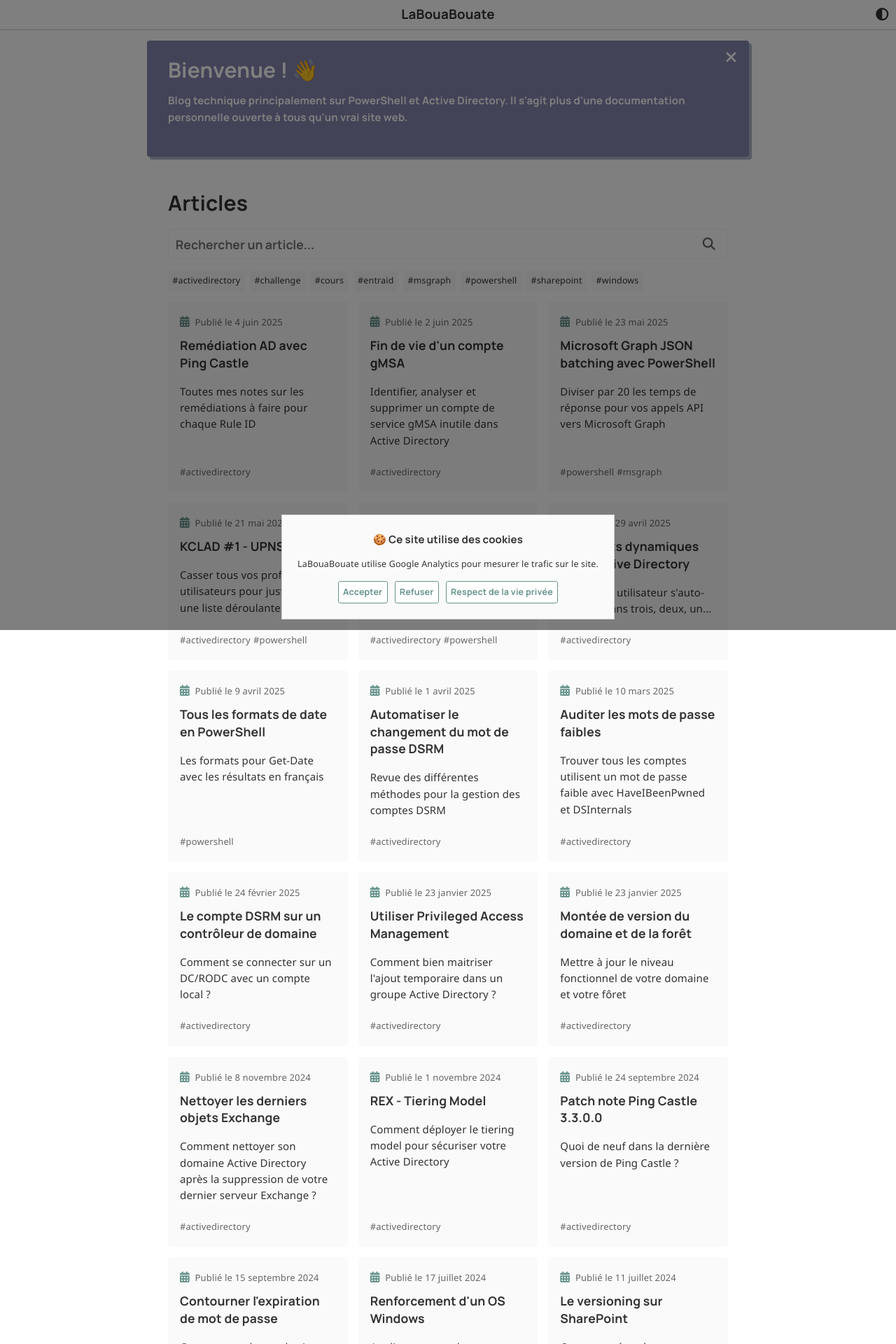
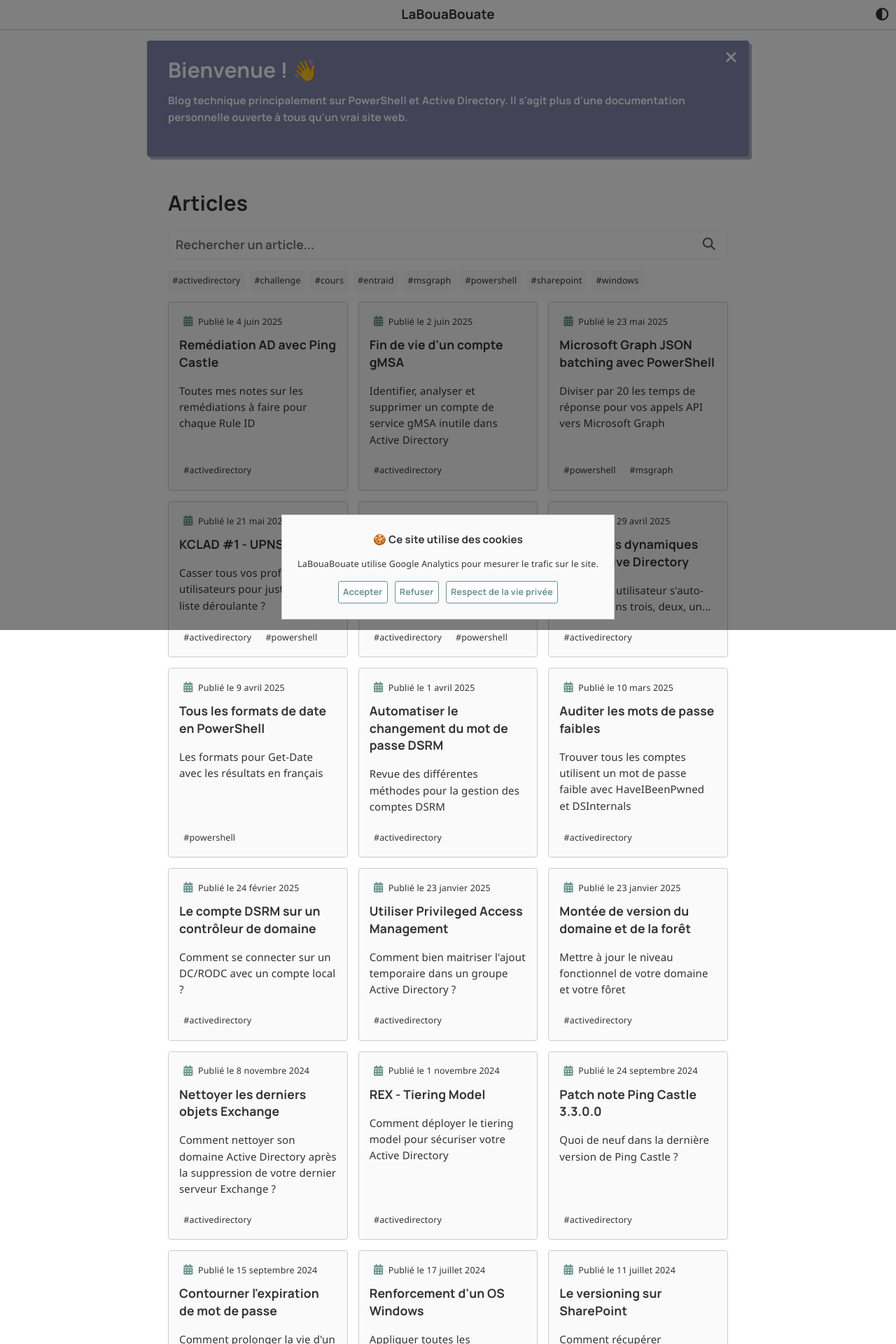
Before and after one commit to leobouard/leobouard.github.io, a Jekyll site: the page built from _pages/blog.html, in a window 1280 px wide. Shown: the top 1920 px of the page at 70% size. Built offline with Jekyll 4.4.1, drawn with Linux system fonts in a browser that asks for light colours; nearby versions of some CDN libraries; some web fonts are replaced.

Commit message:
Update post-preview.scss

```diff
--- a/_sass/post-preview.scss
+++ b/_sass/post-preview.scss
@@ -5,7 +5,7 @@
     transition: transform ease-in-out 200ms;
     position: relative;
     border-radius: var(--borderradius);
-    border: 2px solid transparent;
+    border: 1px solid var(--mediumaccent);
 }
 
 .post-preview a {
@@ -15,8 +15,10 @@
 }
 
 .post-preview span {
-    color: var(--heavyaccent);
-    font-size: small;
+    background: var(--lightaccent);
+    padding: 0.1em 0.5em;
+    border-radius: var(--borderradius);
+    font-size: smaller;
 }
 
 .post-preview i {
@@ -41,4 +43,7 @@
 .article-tags {
     position: absolute;
     bottom: 1em;
+    display: flex;
+    flex-wrap: wrap;
+    grid-gap: 0.5em;
 }
```
